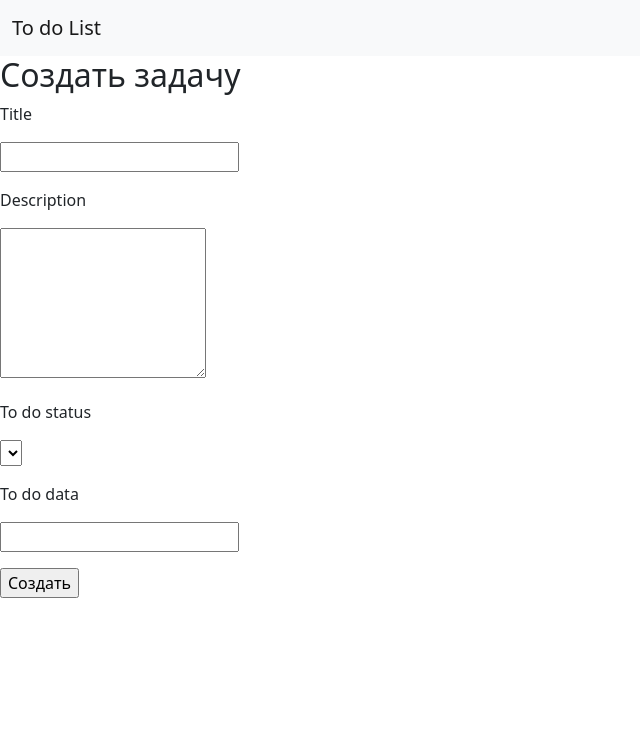
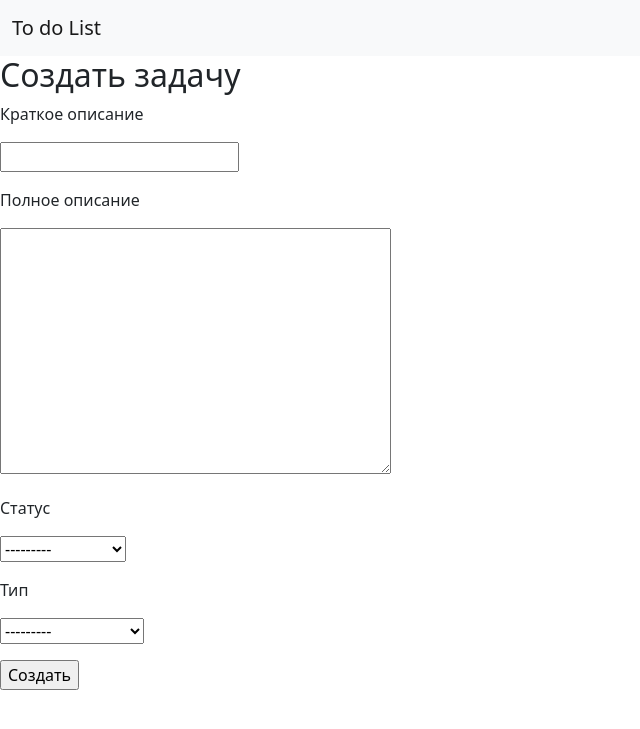
Before and after one commit to TairovCh/Todolist, a Django app: page /create/ in a window 1280 px wide. Shown: the top 729 px of the page, without its empty margins (0-640 px from the left). Run offline with Django 4.2, Linux system fonts and the light colour scheme; data comes from the database, SQL or seed files in the repository; lists and menus that the app fills with data are empty.

Commit message:
add generic TemplateView class IndexView

```diff
--- a/todolist/todolist/urls.py
+++ b/todolist/todolist/urls.py
@@ -16,12 +16,12 @@ Including another URLconf
 """
 from django.contrib import admin
 from django.urls import path
-from webapp.views import index_view, create_task, task_view, task_update_view, task_delete_view
+from webapp.views import create_task, task_view, task_update_view, task_delete_view, IndexView
 
 
 urlpatterns = [
     path('admin/', admin.site.urls),
-    path('', index_view, name='index'),
+    path('', IndexView.as_view(), name='index'),
     path('create/', create_task, name='create_task'),
     path('task/<int:pk>/', task_view, name='task_view'),
     path('task/<int:pk>/update', task_update_view, name='task_update'),
--- a/todolist/webapp/forms.py
+++ b/todolist/webapp/forms.py
@@ -1,10 +1,9 @@
 from django import forms
 from django.forms import widgets
-
+from webapp.models import StatusTask, TypeTask
 
 class TaskForm(forms.Form):
-    title = forms.CharField(max_length=50, required=True, label="Title")
-    description = forms.CharField(max_length=3000, required=False, label="Description", widget=widgets.Textarea(attrs={'cols': 20,'rows': 6}))
-    status = forms.ChoiceField(label='To do status')
-    deadline = forms.DateField(required=False, label='To do data')
-    pass
+    summary = forms.CharField(max_length=60, required=True, label='Краткое описание')
+    description = forms.CharField(max_length=3000, required=False, widget=widgets.Textarea, label="Полное описание")
+    status = forms.ModelChoiceField(queryset=StatusTask.objects.all(), required=True, label='Статус')
+    type_task = forms.ModelChoiceField(queryset=TypeTask.objects.all(), required=True, label='Тип')
--- a/todolist/webapp/views.py
+++ b/todolist/webapp/views.py
@@ -1,18 +1,20 @@
 from django.shortcuts import render, get_object_or_404, redirect
 from webapp.models import Task
 from webapp.forms import TaskForm
+from django.views.generic import TemplateView
 # Create your views here.
 
 
-def index_view(request):
-    if request.method =="POST":
-        task_id = request.GET.get('id')
-        task = Task.objects.get(id=task_id)
-        task.delete()
-        return redirect('index')
 
-    tasks = Task.objects.all()
-    return render(request, 'index.html', {"tasks":tasks})
+
+class IndexView(TemplateView):
+    template_name = 'index.html'
+
+    def get_context_data(self, **kwargs):
+        context = super().get_context_data(**kwargs)
+        context['tasks'] = Task.objects.all()
+        return context
+
 
 
 def task_view(request, pk):
@@ -29,9 +31,8 @@ def create_task(request):
         form = TaskForm(data=request.POST)
         if form.is_valid():
             new_task = Task.objects.create(
-                title = form.cleaned_data["title"],
+                summary = form.cleaned_data["summary"],
                 status = form.cleaned_data["status"],
-                deadline = form.cleaned_data["deadline"],
                 description = form.cleaned_data["description"]
             )
             return redirect('task_view', pk=new_task.pk)
```
Also changed, not shown: todolist/webapp/templates/index.html (+3 -8 lines).
